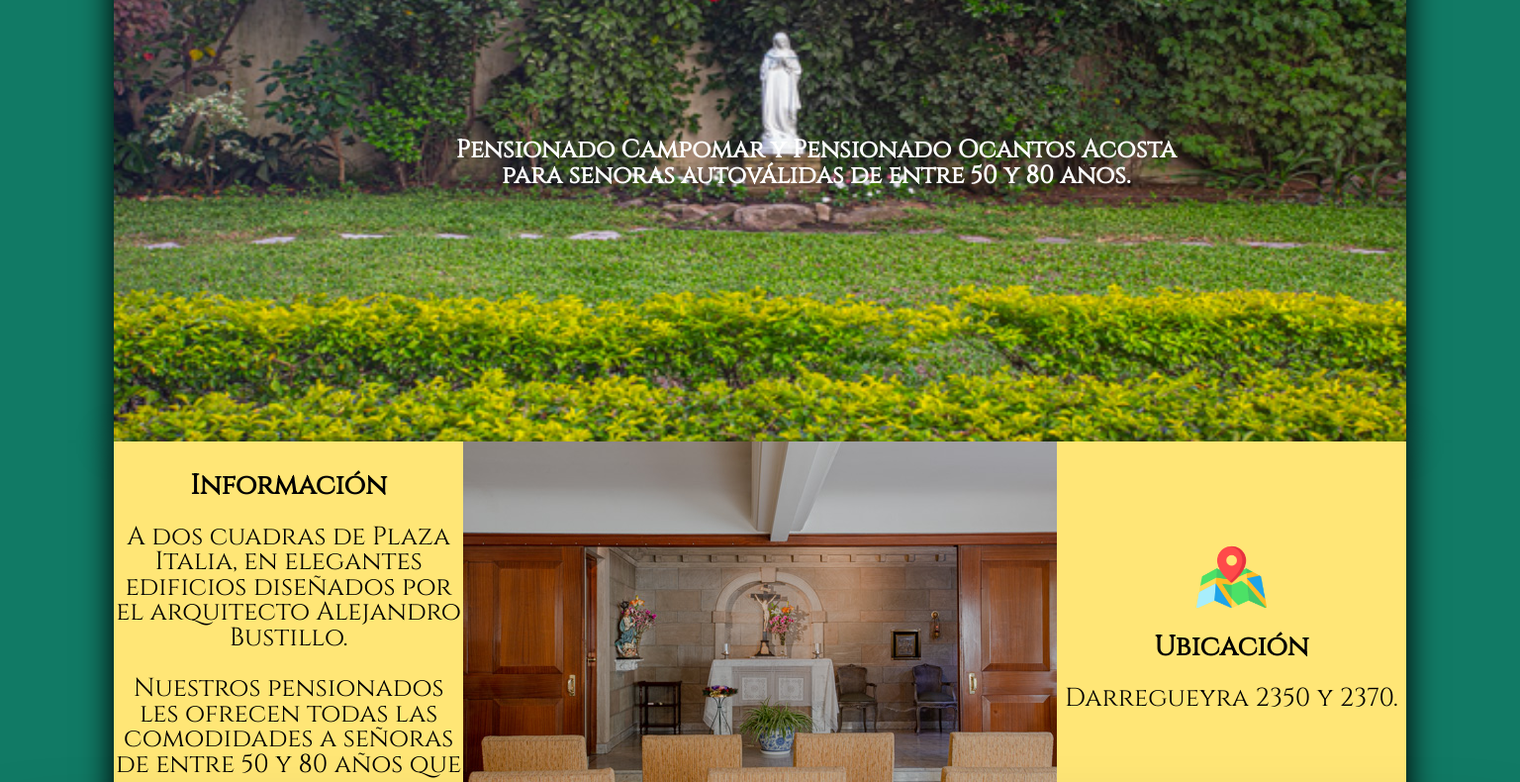
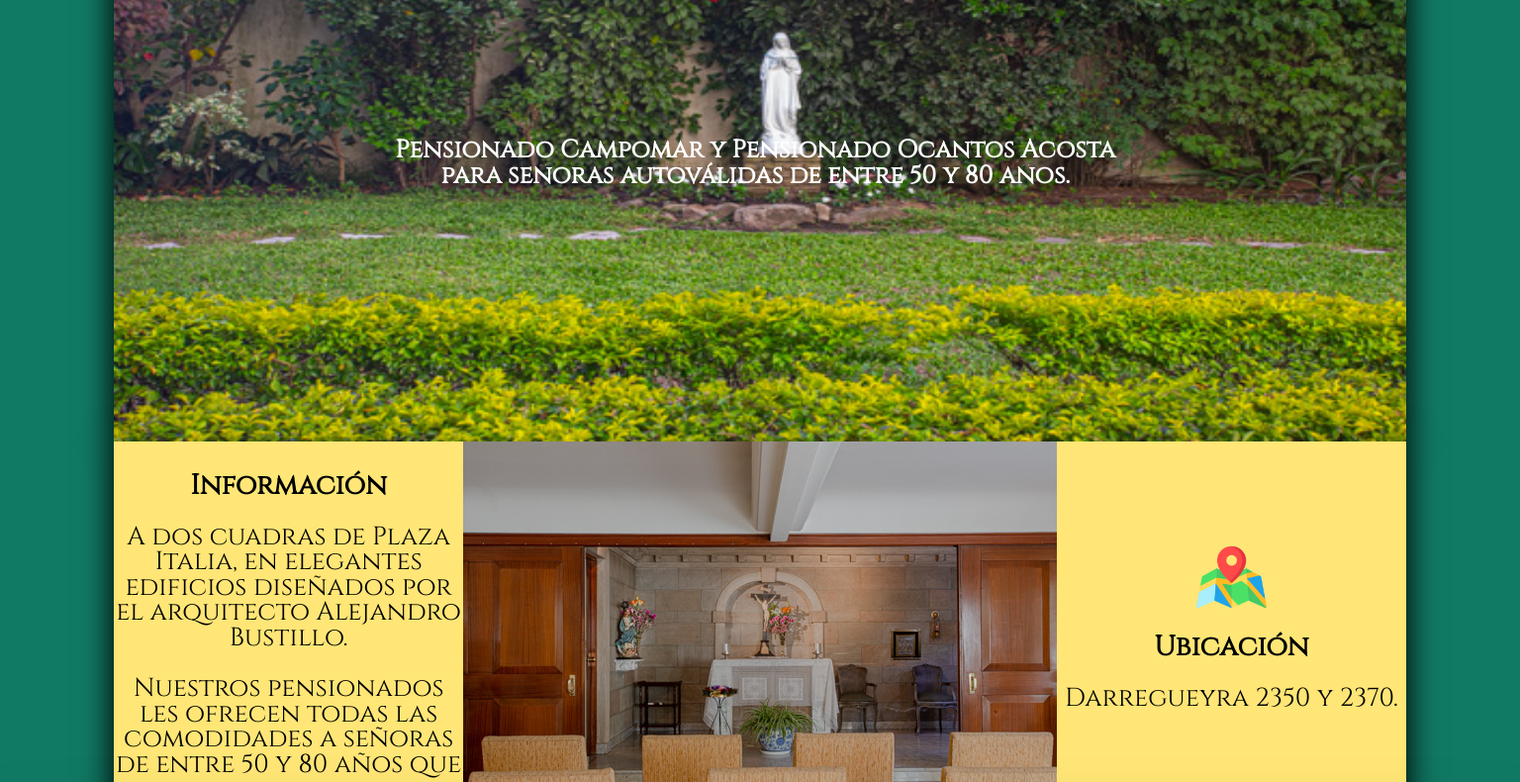
Before and after one commit to lucascrucci/elcentavo, a plain HTML site: page index.html in a window 1536 px wide. Shown: the part 254-1044 px from the top of the page at 99% size. Drawn offline with Linux system fonts and the light colour scheme.

Commit message:
Ultimando detalles

```diff
--- a/acercade.css
+++ b/acercade.css
@@ -153,7 +153,7 @@ body{
     font-size: 22px;
     font-family: "Cinzel", serif;
   }
-  @media(min-width: 1301px) and (max-width: 1500px){
+  @media(min-width: 1301px) and (max-width: 1600px){
     .banner h1{
       width: 70%;
       font-size: 50px;
--- a/contacto.css
+++ b/contacto.css
@@ -123,7 +123,7 @@ body{
       font-family: "Cinzel", serif;
     }
 
-    @media(min-width: 1301px) and (max-width: 1500px){
+    @media(min-width: 1301px) and (max-width: 1600px){
       .banner h1{
         width: 70%;
         font-size: 50px;
--- a/galeria.css
+++ b/galeria.css
@@ -138,7 +138,7 @@ body{
       font-family: "Cinzel", serif;
     }
 
-    @media(min-width: 1301px) and (max-width: 1500px){
+    @media(min-width: 1301px) and (max-width: 1600px){
       .banner h1{
         width: 70%;
         font-size: 50px;
--- a/index.css
+++ b/index.css
@@ -145,7 +145,7 @@ body{
     font-family: "Cinzel", serif;
   }
 
-  @media(min-width: 1301px) and (max-width: 1500px){
+  @media(min-width: 1301px) and (max-width: 1600px){
     .banner h1{
       width: 70%;
       font-size: 50px;
@@ -153,7 +153,7 @@ body{
       text-align: center;
     }
     .banner p{
-      left: 25%;
+      left: 26%;
     }
   }
   @media(min-width: 1024px) and (max-width: 1300px){
```
